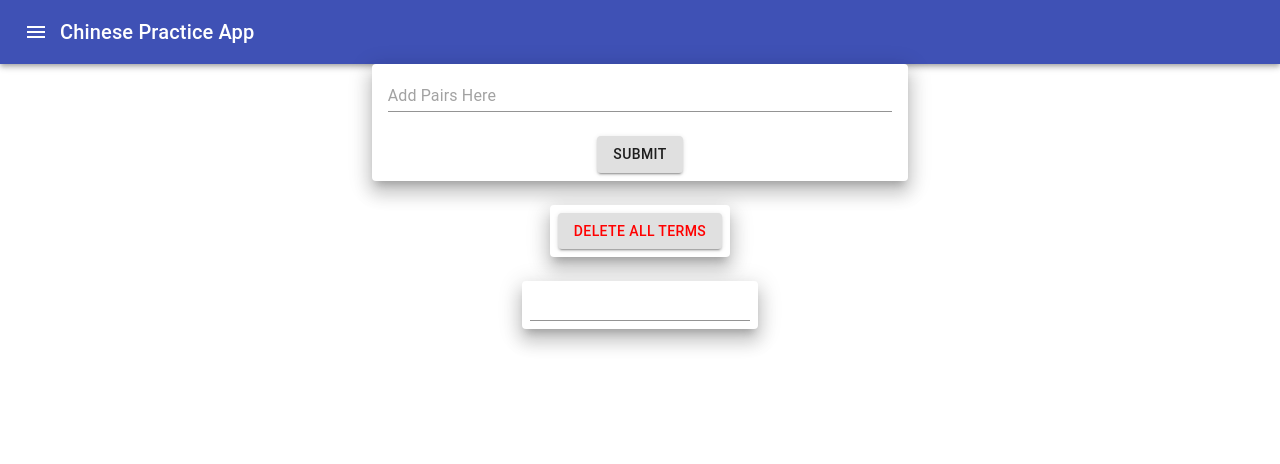
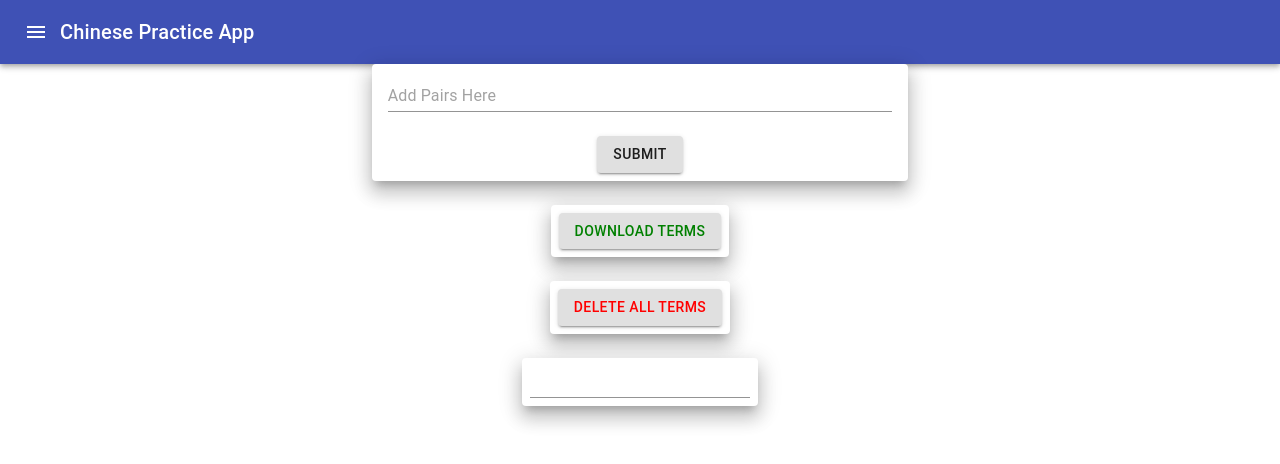
Before and after one commit to vincetiu8/chinese-practice, a React (Create React App) app: page /edit-pairs in a window 1280 px wide. Shown: the top 464 px of the page. Built offline with nearby package versions, Linux system fonts and the light colour scheme; what uifx would draw is missing.

Commit message:
add option to download terms

```diff
--- a/package.json
+++ b/package.json
@@ -12,6 +12,7 @@
     "axios": "^0.21.1",
     "chinese-to-pinyin": "^1.3.1",
     "fs": "^0.0.1-security",
+    "js-file-download": "^0.4.12",
     "react": "^17.0.1",
     "react-dom": "^17.0.1",
     "react-redux": "^7.2.0",
--- /dev/null
+++ b/src/features/pairs/DownloadPairsCard.js
@@ -0,0 +1,43 @@
+import {Button, Card, CardActions} from "@material-ui/core";
+import {makeStyles} from "@material-ui/core/styles";
+import {useSelector} from "react-redux";
+import fileDownload from "js-file-download"
+
+const useStyles = makeStyles({
+	actions: {
+		justifyContent: "center"
+	},
+	button: {
+		color: "green"
+	}
+});
+
+export const DownloadPairsCard = () => {
+	const classes = useStyles()
+
+	const pairs = useSelector(state => state.pairs.entities)
+
+	const onClick = () => {
+		let data = ""
+		for (let pair of Object.values(pairs)) {
+			data += pair.id + " " + pair.definition + "\n"
+		}
+		fileDownload(data, "filename.txt")
+	}
+
+	return (
+		<div>
+			<Card elevation={12}>
+				<CardActions classes={{root: classes.actions}}>
+					<Button
+						variant="contained"
+						classes={{root: classes.button}}
+						onClick={onClick}
+					>
+						Download Terms
+					</Button>
+				</CardActions>
+			</Card>
+		</div>
+	)
+}
--- a/src/features/pairs/PairSettings.js
+++ b/src/features/pairs/PairSettings.js
@@ -3,6 +3,7 @@ import {Grid} from "@material-ui/core";
 import {PairsList} from "./PairsList";
 import {AddPairsForm} from "./AddPairsForm";
 import {EditPairDialog} from "./EditPairDialog";
+import {DownloadPairsCard} from "./DownloadPairsCard";
 
 export const PairSettings = () => {
 	return (
@@ -11,6 +12,9 @@ export const PairSettings = () => {
 			<Grid container direction="column" alignItems="center" spacing={3}>
 				<Grid item>
 					<AddPairsForm/>
+				</Grid>
+				<Grid item>
+					<DownloadPairsCard/>
 				</Grid>
 				<Grid item>
 					<DeletePairsCard/>
```
Also changed, not shown: 1 other file (tests, documents, lock files or other folders).
